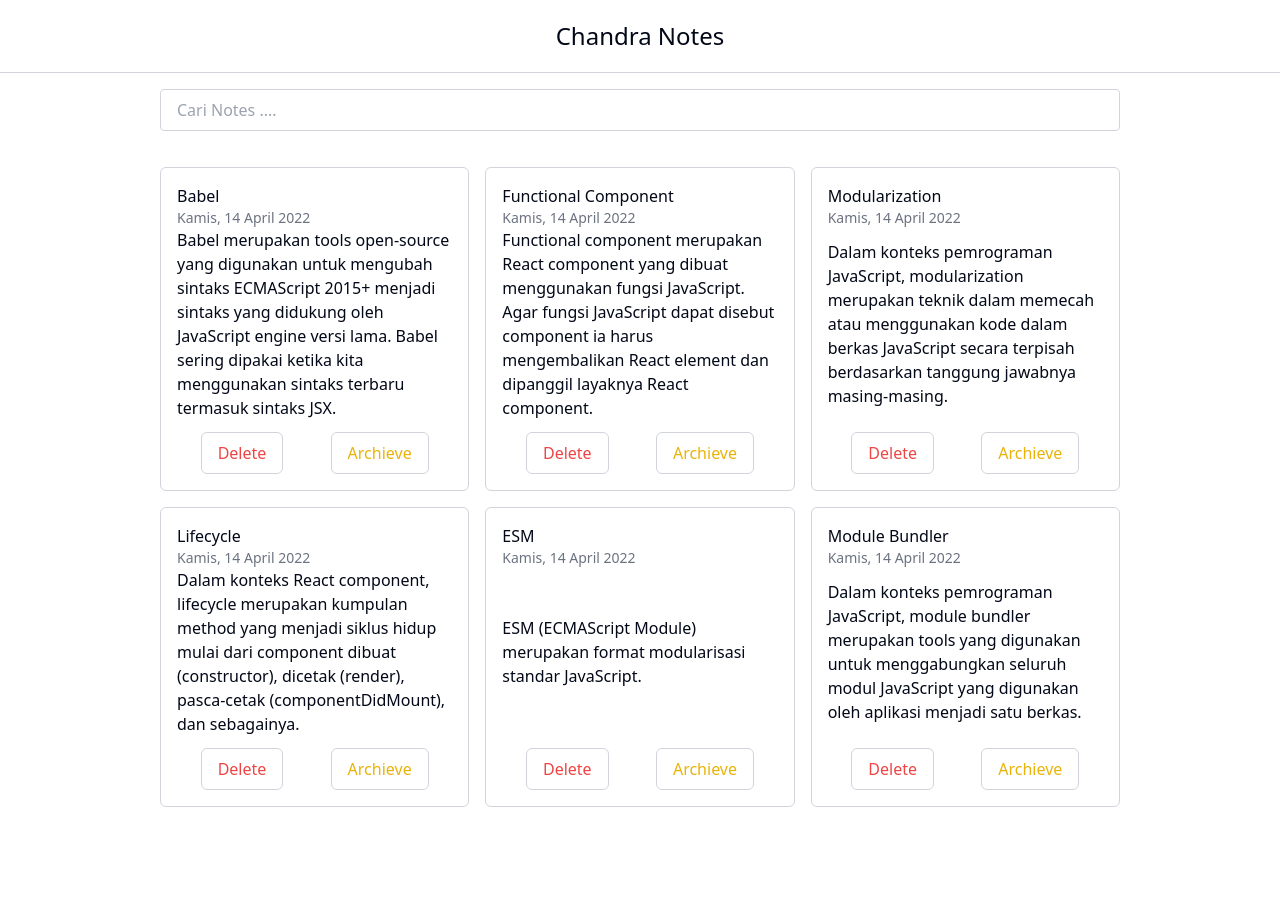
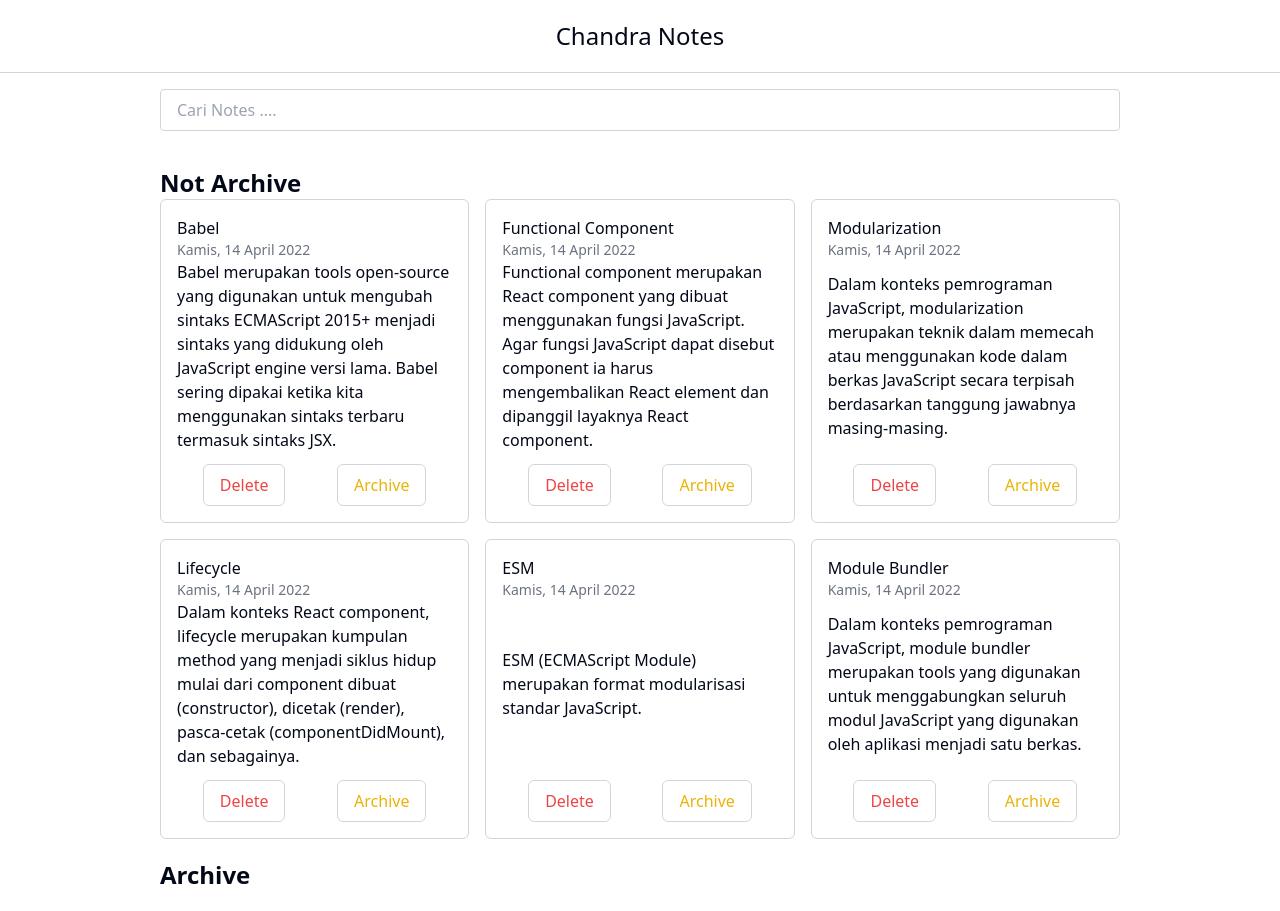
Before and after one commit to cperdiansyah/personal-notes-chandra, a React (Vite) app: page / in a window 1280 px wide. Before the commit the page ends 827 px from the top, so only its background shows below. Built offline with nearby package versions, Linux system fonts and the light colour scheme.

Commit message:
chore : slice archive notes and not

```diff
--- a/src/components/Molecules/NotesItem/index.tsx
+++ b/src/components/Molecules/NotesItem/index.tsx
@@ -3,7 +3,7 @@ import { showFormattedDate } from '@/utils'
 
 import './index.scss'
 import Button from '@/components/Atoms/Button'
-type TypeNotesItem = {
+export type TypeNotesItem = {
   onDelete: (id: string | number) => void
   onArchive: (id: string | number) => void
 } & TypeNoteItem
@@ -24,7 +24,7 @@ const NotesItem = (props: TypeNotesItem) => {
           Delete
         </Button>
         <Button variant="secondary" onClick={() => props.onArchive(props.id)}>
-          Archieve
+          {props.archived ? 'Unarchive' : 'Archive'}
         </Button>
       </div>
     </div>
--- /dev/null
+++ b/src/components/Molecules/NotesList/index.tsx
@@ -0,0 +1,21 @@
+import NotesItem from '@/components/Molecules/NotesItem'
+import type { TypeNotes } from '@/types'
+
+type TypeNoteList = {
+  notes: TypeNotes
+  onDelete: (id: string | number) => void
+  onArchive: (id: string | number) => void
+}
+
+const NoteList = ({ notes, onDelete, onArchive }: TypeNoteList) => {
+  return notes.map((note) => (
+    <NotesItem
+      key={note.id}
+      {...note}
+      onArchive={onArchive}
+      onDelete={onDelete}
+    />
+  ))
+}
+
+export default NoteList
--- a/src/components/Pages/Home/index.tsx
+++ b/src/components/Pages/Home/index.tsx
@@ -1,5 +1,6 @@
 import AppBar from '@/components/Molecules/AppBar'
 import NotesItem from '@/components/Molecules/NotesItem'
+import NoteList from '@/components/Molecules/NotesList'
 import Searchbar from '@/components/Molecules/Searchbar'
 import useNotes from '@/hooks/useNotes'
 import { getTheme } from '@/utils/helpers'
@@ -20,7 +21,7 @@ const Home = () => {
     deleteNote(id)
   }
 
-  const handleArchiveNote = (id: string | number) => {
+  const toggleArchiveNote = (id: string | number) => {
     archiveNote(id)
   }
 
@@ -29,15 +30,26 @@ const Home = () => {
       <AppBar />
       <Searchbar onChange={handleSearchNotes} />
       <div className="notes-app__body container  py-5">
-        <div className="notes-list grid grid-cols-3 gap-4">
-          {notes.map((note) => (
-            <NotesItem
-              key={note.id}
-              {...note}
-              onArchive={handleArchiveNote}
+        <div className="notes-app_note-list-wrapper">
+          <h2 className="text-2xl font-bold">Not Archive</h2>
+
+          <div className="notes-list grid grid-cols-3 gap-4">
+            <NoteList
+              notes={notes.filter((note) => note.archived === false)}
               onDelete={handleDeleteNote}
+              onArchive={toggleArchiveNote}
             />
-          ))}
+          </div>
+        </div>
+        <div className="notes-app_note-list-wrapper pt-5">
+          <h2 className="text-2xl font-bold">Archive</h2>
+          <div className="notes-list grid grid-cols-3 gap-4">
+            <NoteList
+              notes={notes.filter((note) => note.archived === true)}
+              onDelete={handleDeleteNote}
+              onArchive={toggleArchiveNote}
+            />
+          </div>
         </div>
       </div>
     </>
```
